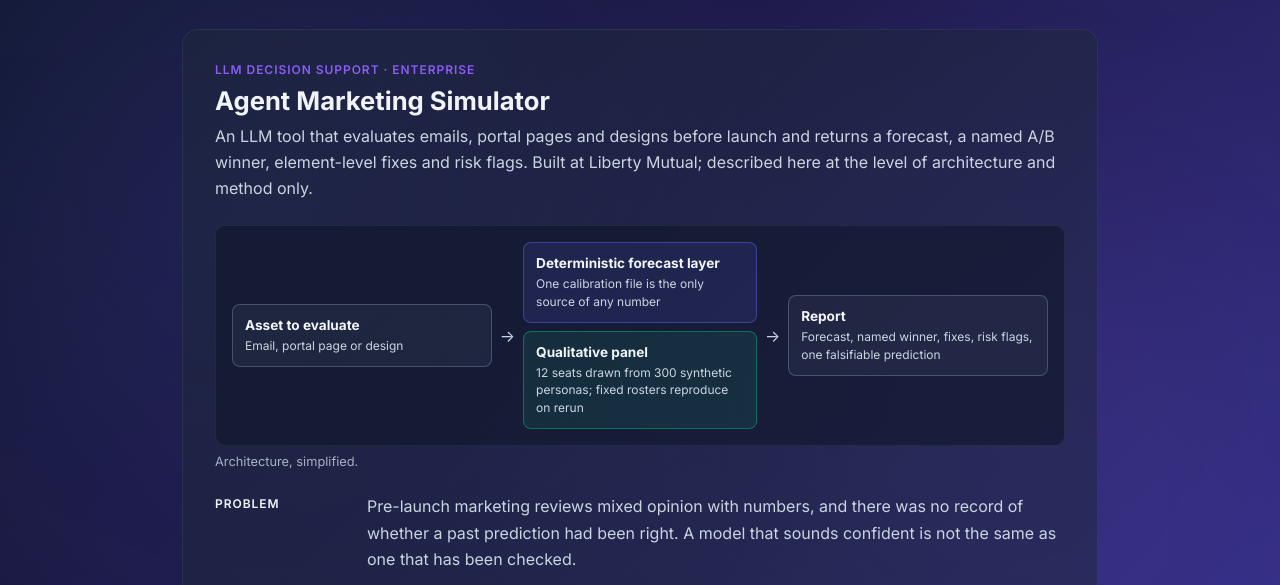
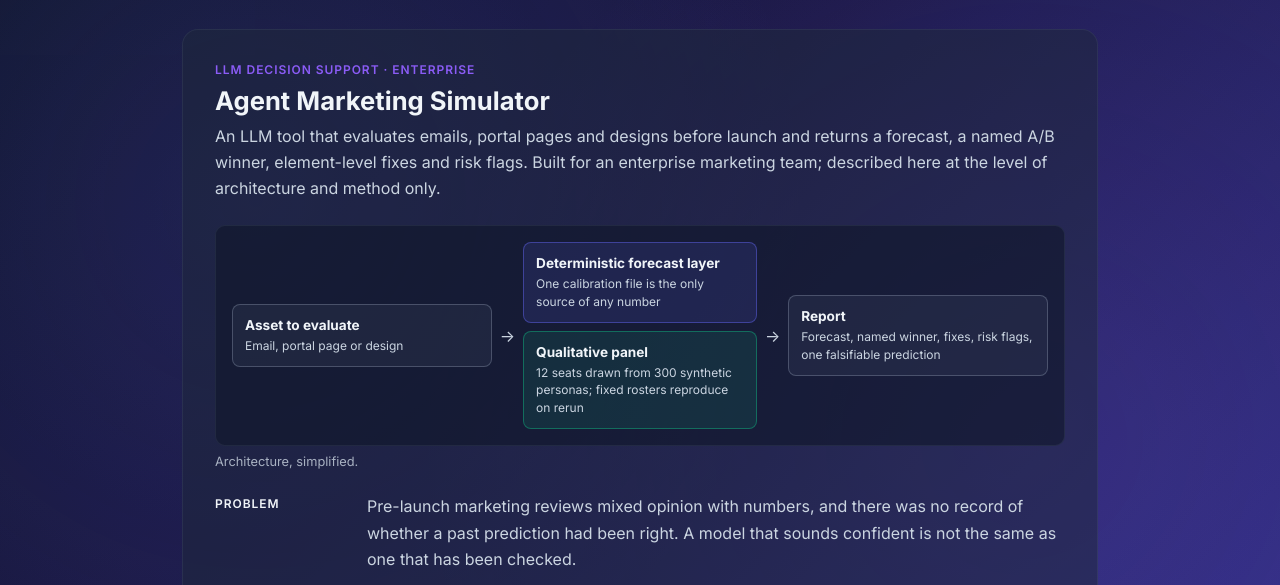
Before and after one commit to daviddswayne-svg/sterling-lab, a plain HTML site: page dashboard/work/index.html in a window 1280 px wide. Shown: the part 200-785 px from the top of the page. Drawn offline with Linux system fonts and the light colour scheme.

Commit message:
Case studies: drop the employer name from the Agent Marketing Simulator entry
Co-Authored-By: Claude Opus 5.5 <noreply@anthropic.com>

```diff
--- a/dashboard/work/index.html
+++ b/dashboard/work/index.html
@@ -35,8 +35,8 @@
                 <h2>Agent Marketing Simulator</h2>
                 <p class="case-hook">
                     An LLM tool that evaluates emails, portal pages and designs before launch and returns a forecast, a
-                    named A/B winner, element-level fixes and risk flags. Built at Liberty Mutual; described here at the
-                    level of architecture and method only.
+                    named A/B winner, element-level fixes and risk flags. Built for an enterprise marketing team;
+                    described here at the level of architecture and method only.
                 </p>
 
                 <div class="case-media">
```
